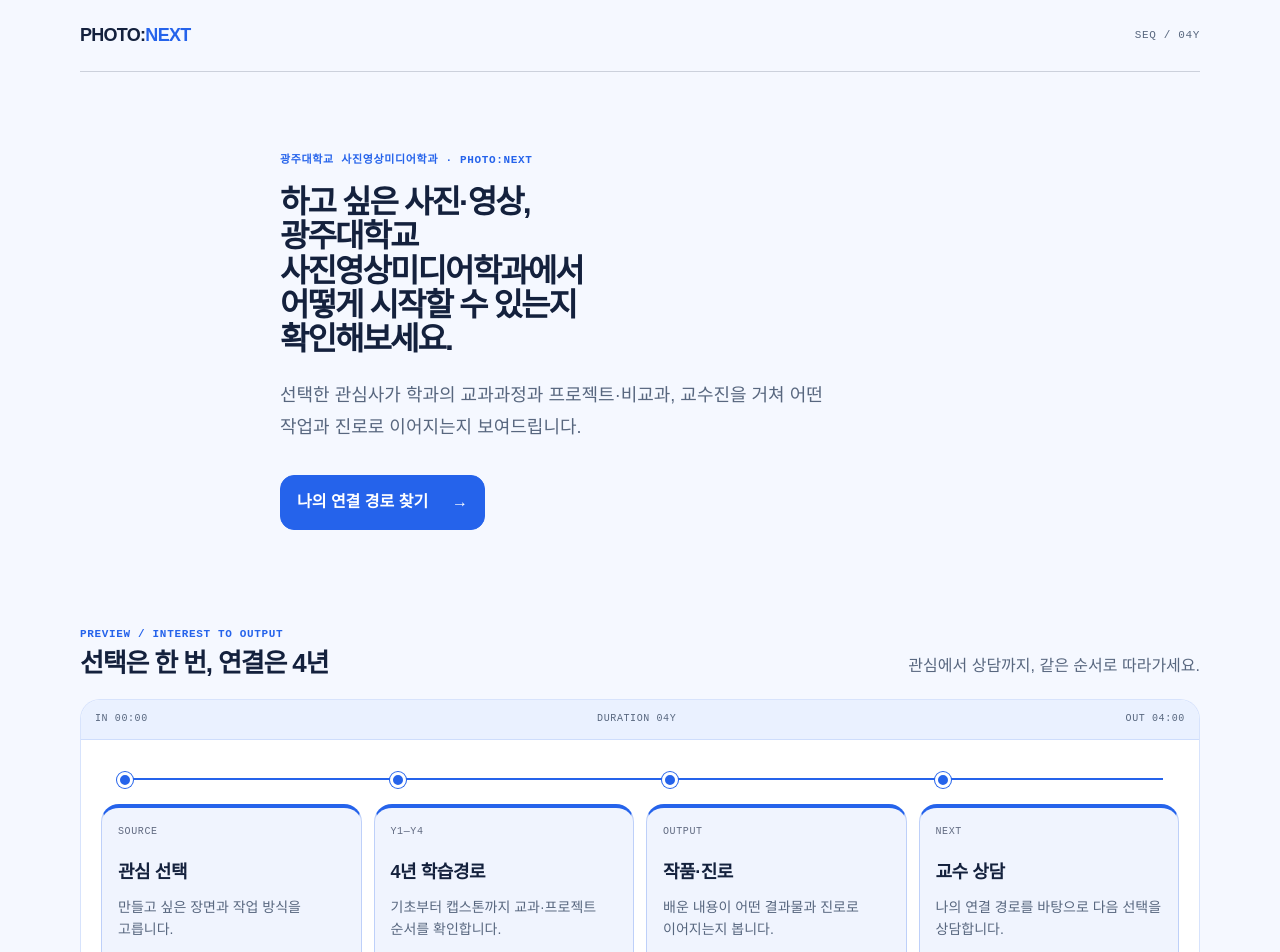
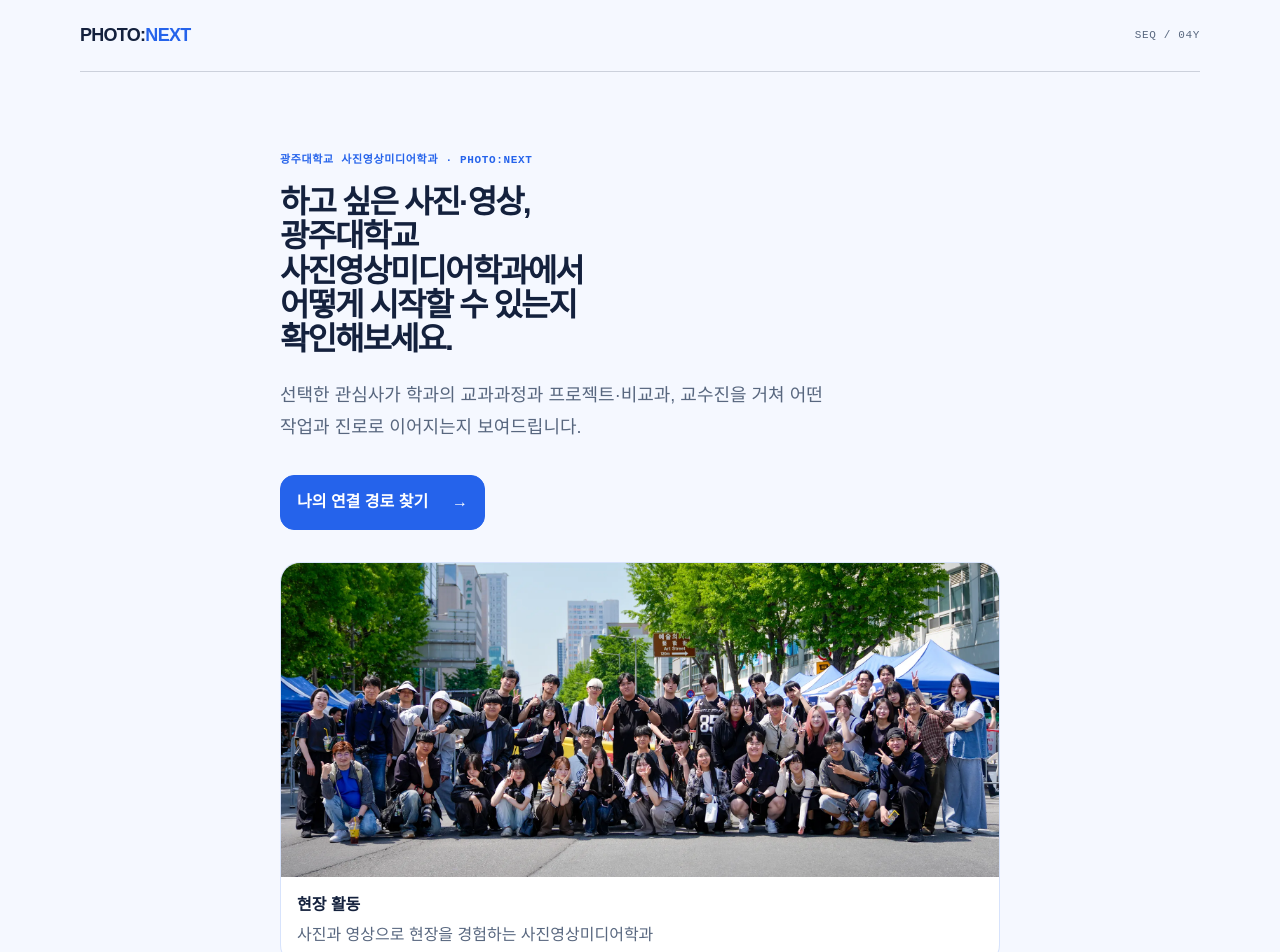
Before and after one commit to taejunyun1/gju_freshman_hooking, a Nuxt app: page / in a window 1280 px wide. Shown: the top 952 px of the page. Built offline with nearby package versions, Linux system fonts and the light colour scheme; no server answers; a web font is replaced by a local one.

Commit message:
feat: 2026-07-21 첫 화면 학과 활동 사진 추가

```diff
--- /dev/null
+++ b/app/components/common/DepartmentPhotoCard.vue
@@ -0,0 +1,69 @@
+<script setup lang="ts">
+import { ref } from 'vue'
+import type { DepartmentPhoto } from '../../../shared/content/department-photos'
+
+withDefaults(defineProps<{
+  photo: DepartmentPhoto
+  loading?: 'eager' | 'lazy'
+}>(), { loading: 'lazy' })
+
+const imageFailed = ref(false)
+</script>
+
+<template>
+  <figure class="department-photo-card" data-department-photo-card>
+    <div v-if="!imageFailed" class="department-photo-card__media">
+      <img
+        :src="photo.src"
+        :alt="photo.alt"
+        :width="photo.width"
+        :height="photo.height"
+        :loading="loading"
+        decoding="async"
+        @error="imageFailed = true"
+      >
+    </div>
+    <figcaption>
+      <strong>{{ photo.label }}</strong>
+      <span>{{ photo.description }}</span>
+    </figcaption>
+  </figure>
+</template>
+
+<style scoped>
+.department-photo-card {
+  margin: 0;
+  overflow: hidden;
+  border: 1px solid color-mix(in srgb, var(--color-primary) 18%, transparent);
+  border-radius: var(--radius-panel);
+  background: var(--color-surface);
+}
+
+.department-photo-card__media {
+  overflow: hidden;
+  aspect-ratio: var(--department-photo-aspect, 16 / 9);
+}
+
+.department-photo-card__media img {
+  width: 100%;
+  height: 100%;
+  display: block;
+  object-fit: cover;
+}
+
+.department-photo-card figcaption {
+  display: grid;
+  gap: 0.25rem;
+  padding: 1rem;
+}
+
+.department-photo-card strong {
+  color: var(--color-primary-strong);
+  font-family: var(--font-display);
+}
+
+.department-photo-card span {
+  color: var(--color-muted);
+  line-height: 1.6;
+}
+</style>
--- a/app/pages/index.vue
+++ b/app/pages/index.vue
@@ -1,6 +1,8 @@
 <script setup lang="ts">
 import { onMounted } from 'vue'
 import { DEPARTMENT_SERVICE_BRAND, HOME_ARIA_LABEL } from '../../shared/constants/department-brand'
+import DepartmentPhotoCard from '../components/common/DepartmentPhotoCard.vue'
+import { landingDepartmentPhoto } from '../../shared/content/department-photos'
 
 onMounted(() => {
   void $fetch('/api/events', {
@@ -36,6 +38,9 @@ onMounted(() => {
         >
           나의 연결 경로 찾기
         </NuxtLink>
+        <div class="landing__photo" data-department-photo="landing">
+          <DepartmentPhotoCard :photo="landingDepartmentPhoto" loading="eager" />
+        </div>
       </section>
 
       <section
@@ -230,6 +235,11 @@ onMounted(() => {
   content: '→';
 }
 
+.landing__photo {
+  margin-top: 2rem;
+  --department-photo-aspect: 4 / 3;
+}
+
 .sequence {
   padding-bottom: clamp(4.5rem, 12vw, 8rem);
 }
@@ -388,6 +398,12 @@ onMounted(() => {
   font-size: 0.5625rem;
 }
 
+@media (min-width: 720px) {
+  .landing__photo {
+    --department-photo-aspect: 16 / 7;
+  }
+}
+
 @media (min-width: 48rem) {
   .landing__masthead,
   .landing__hero,
```
Also changed, not shown: 2 other files (tests, documents, lock files or other folders).
